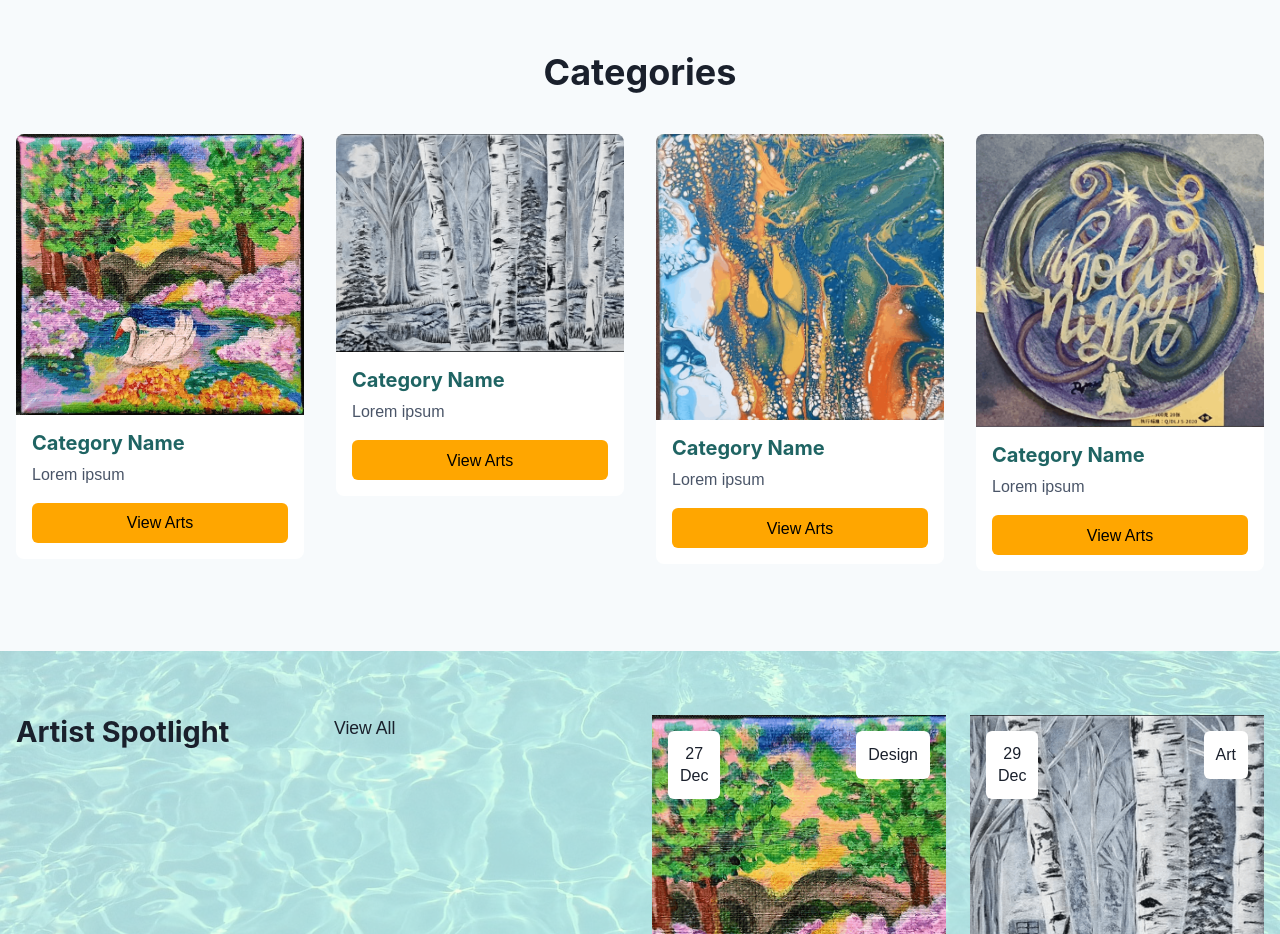
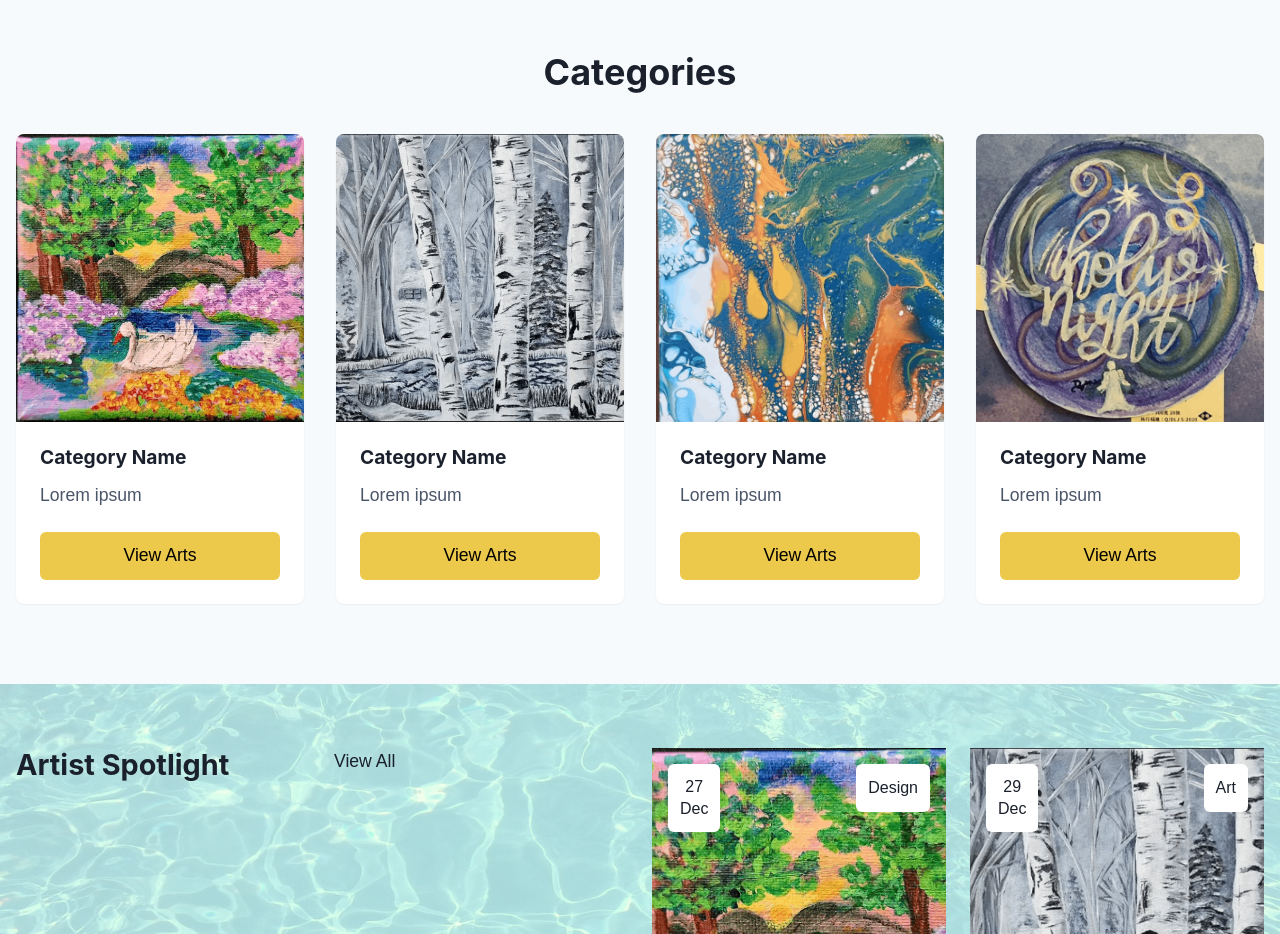
Before and after one commit to miguel-so/react-dulcinea-art, a React (Create React App) app: page / in a window 1280 px wide. Shown: the part 1600-2534 px from the top of the page. Built offline with nearby package versions, Linux system fonts and the light colour scheme; no server answers.

Commit message:
style: make all card component have the same height

```diff
--- a/src/components/home-page/CategoryCard.tsx
+++ b/src/components/home-page/CategoryCard.tsx
@@ -1,5 +1,5 @@
 // components/CategoryCard.tsx
-import { Box, Image, Heading, Text, Button } from "@chakra-ui/react";
+import { Box, Image, Heading, Text, Button, VStack } from "@chakra-ui/react";
 import { motion } from "framer-motion";
 
 const MotionBox = motion(Box);
@@ -8,45 +8,102 @@ interface CategoryCardProps {
   image: string;
   title: string;
   description: string;
+  index?: number;
 }
 
 export const CategoryCard: React.FC<CategoryCardProps> = ({
   image,
   title,
   description,
+  index = 0,
 }) => {
   return (
-    <MotionBox whileHover={{ y: -5 }} transition={{ duration: 0.2 }}>
-      <Box borderRadius="lg" overflow="hidden" bg="white">
-        <Box overflow="hidden">
+    <MotionBox
+      className="item features-image"
+      initial={{ opacity: 0, y: 20 }}
+      animate={{ opacity: 1, y: 0 }}
+      transition={{ duration: 0.5, delay: index * 0.2 }}
+      whileHover={{ y: -5 }}
+    >
+      <VStack
+        className="item-wrapper"
+        spacing={0}
+        height="100%"
+        align="stretch"
+        bg="white"
+        borderRadius="lg"
+        overflow="hidden"
+        boxShadow="sm"
+      >
+        {/* Image Container */}
+        <Box
+          className="item-img"
+          position="relative"
+          pt="100%" // Force 1:1 aspect ratio
+          overflow="hidden"
+        >
           <Image
             src={image}
             alt={title}
+            position="absolute"
+            top={0}
+            left={0}
             w="100%"
-            h="auto"
-            transition="transform 0.3s"
+            h="100%"
+            objectFit="cover"
+            transition="transform 0.3s ease"
             _hover={{ transform: "scale(1.05)" }}
           />
         </Box>
-        <Box p={4}>
-          <Heading size="md" fontWeight="bold" color="primary.green" mb={2}>
+
+        {/* Content Container */}
+        <VStack
+          className="item-content"
+          align="flex-start"
+          p={6}
+          spacing={3}
+          flex={1}
+        >
+          <Heading
+            as="h5"
+            className="item-title mbr-fonts-style display-7"
+            fontSize={{ base: "1.1rem", md: "1.2rem" }}
+            fontWeight="bold"
+            color="gray.800"
+          >
             {title}
           </Heading>
-          <Text color="gray.600" mb={4}>
+
+          <Text
+            className="mbr-text mbr-fonts-style display-4"
+            color="gray.600"
+            fontSize={{ base: "1rem", md: "1.1rem" }}
+          >
             {description}
           </Text>
+        </VStack>
+
+        {/* Button Container */}
+        <Box className="mbr-section-btn item-footer" p={6} pt={0} mt="auto">
           <Button
             as="a"
             href="/arts"
+            className="btn item-btn btn-warning display-4"
             colorScheme="yellow"
-            bg="primary.yellow"
-            width="full"
-            _hover={{ bg: "primary.yellow", opacity: 0.9 }}
+            size="lg"
+            width="100%"
+            fontSize={{ base: "1rem", md: "1.1rem" }}
+            py={6}
+            _hover={{
+              transform: "translateY(-2px)",
+              boxShadow: "lg",
+            }}
+            target="_blank"
           >
             View Arts
           </Button>
         </Box>
-      </Box>
+      </VStack>
     </MotionBox>
   );
 };
```
